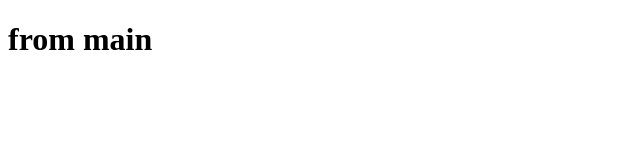
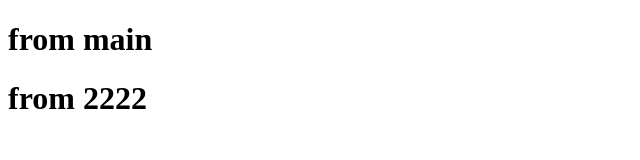
Before and after one commit to Sara-77163/less_7_branches, a plain HTML site: page index.html in a window 1280 px wide. Shown: the whole page, without its empty margins (0-640 px from the left). Drawn offline with Linux system fonts and the light colour scheme.

Commit message:
change the html

```diff
--- a/index.html
+++ b/index.html
@@ -7,5 +7,6 @@
 </head>
 <body>
     <h1>from main</h1>
+    <h1>from 2222</h1>
 </body>
 </html>
```
